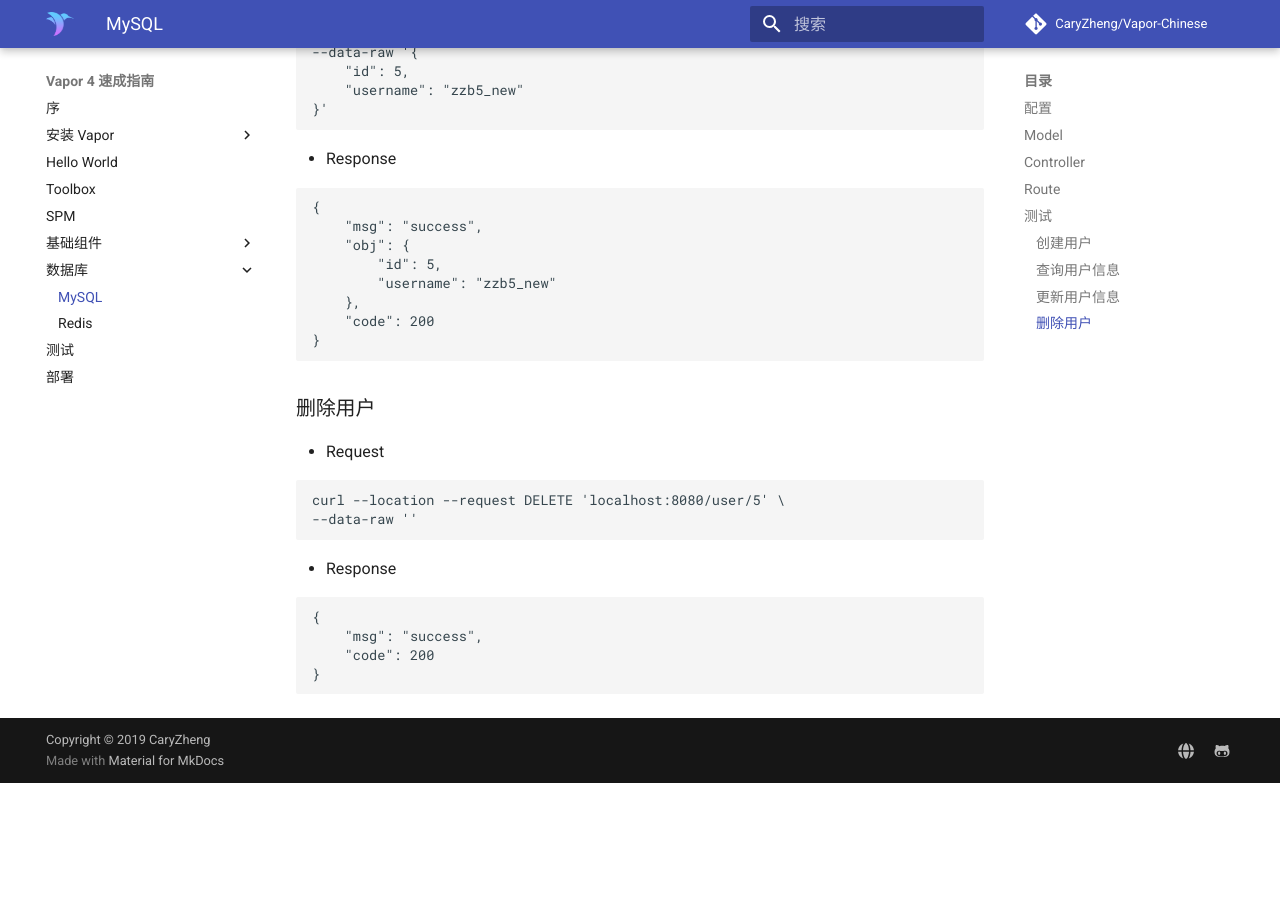
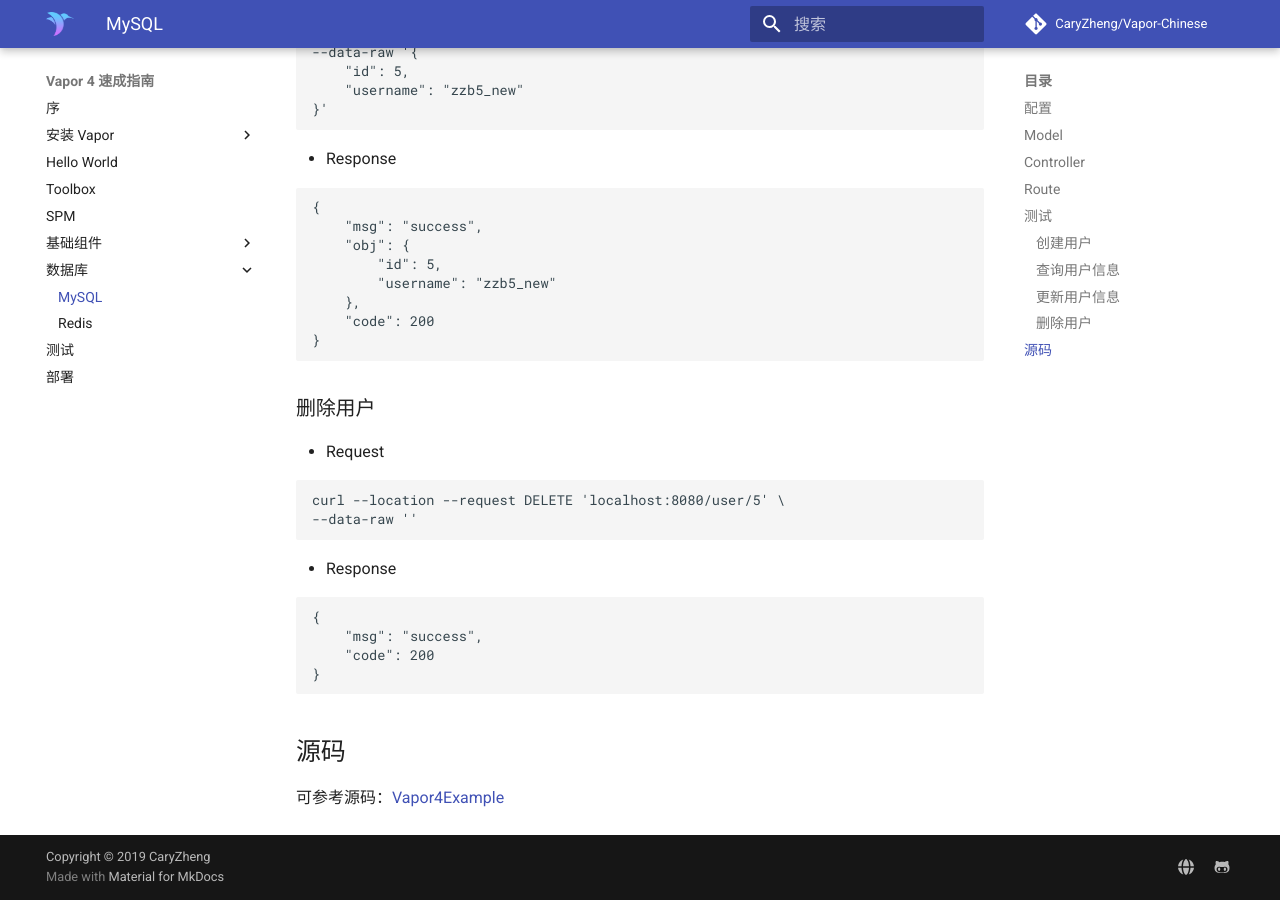
Before and after one commit to CaryZheng/Vapor4-Tutorial, an MkDocs documentation site: the page built from docs/database/mysql.md, in a window 1280 px wide and 900 px high, scrolled down 4719 px. Built offline with MkDocs 1.6.1 and Material for MkDocs 9.7.7, drawn with Linux system fonts in a browser that asks for light colours; comment, search, counter and statistics services are not loaded; before the commit the page ends 5502 px from its top, so only the background shows below that.

Commit message:
Add code link to mysql.md

````diff
--- a/docs/database/mysql.md
+++ b/docs/database/mysql.md
@@ -267,3 +267,7 @@
     "code": 200
 }
 ```
+
+## 源码
+
+可参考源码：[Vapor4Example](https://github.com/CaryZheng/Vapor4-Tutorial/tree/master/Vapor4Example)
````
